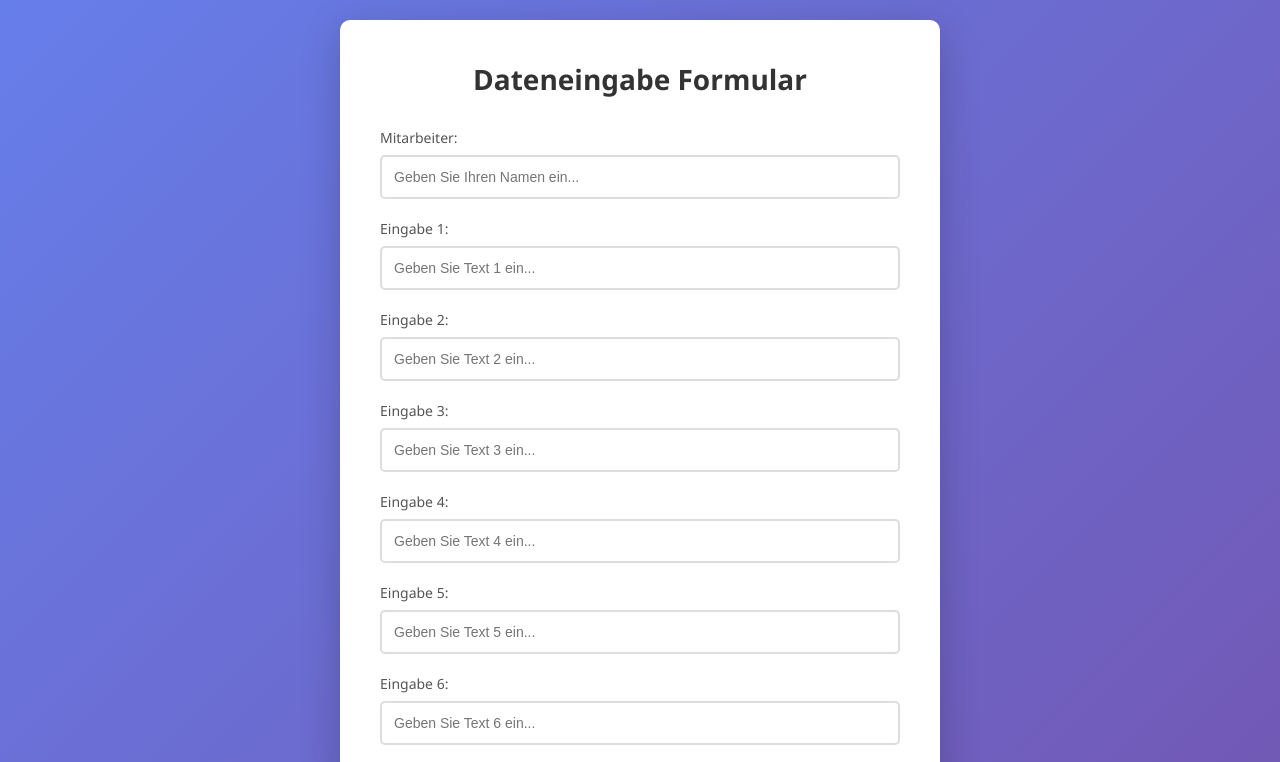
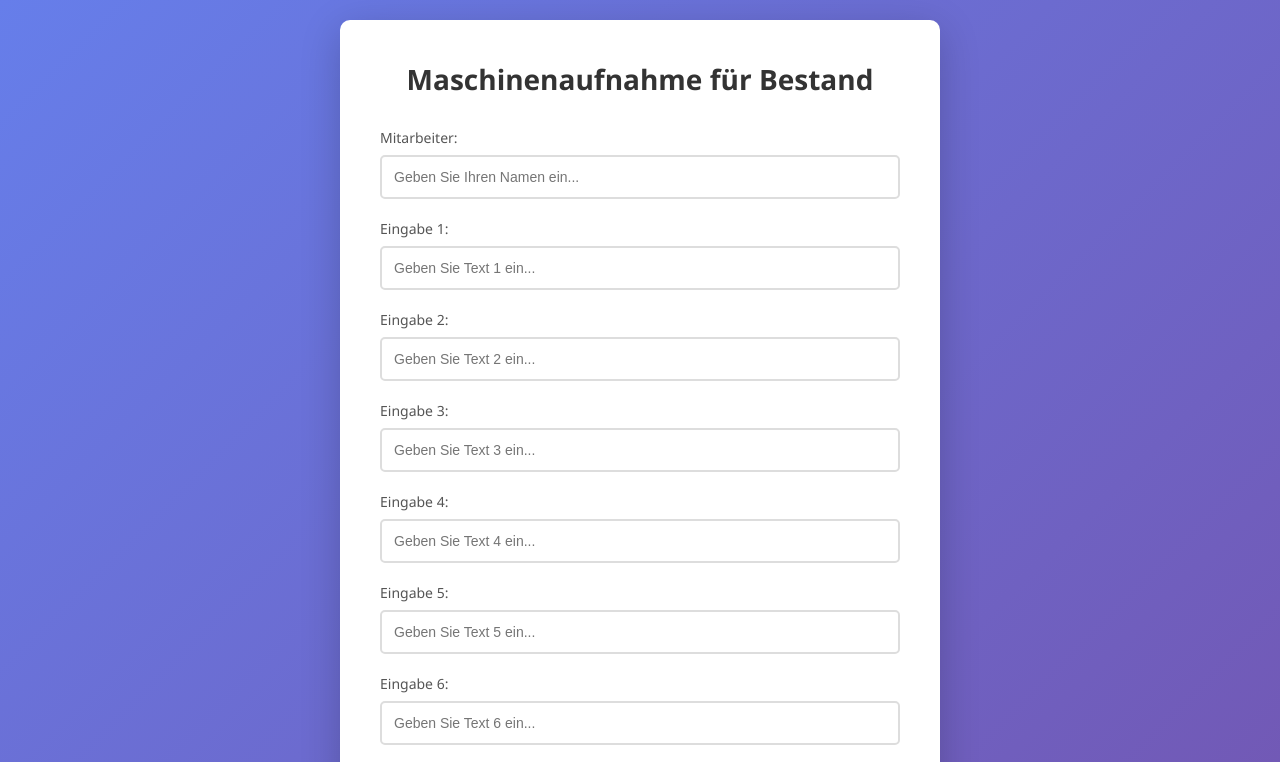
Before and after one commit to 1marcofischer1-wq/Web-App-Garantie, a website: page public/index.html in a window 1280 px wide. Shown: the top 762 px of the page. Drawn offline with Linux system fonts and the light colour scheme.

Commit message:
Update index.html

```diff
--- a/public/index.html
+++ b/public/index.html
@@ -3,7 +3,7 @@
 <head>
   <meta charset="UTF-8">
   <meta name="viewport" content="width=device-width, initial-scale=1.0">
-  <title>Formular - Dateneingabe</title>
+  <title>Maschinenaufnahme für Bestand</title>
   <style>
     * {
       margin: 0;
@@ -94,7 +94,7 @@
 </head>
 <body>
   <div class="container">
-    <h1>Dateneingabe Formular</h1>
+    <h1>Maschinenaufnahme für Bestand</h1>
     <form action="/submit" method="POST" enctype="multipart/form-data">
       <div class="form-group">
         <label for="mitarbeiter">Mitarbeiter:</label>
```
